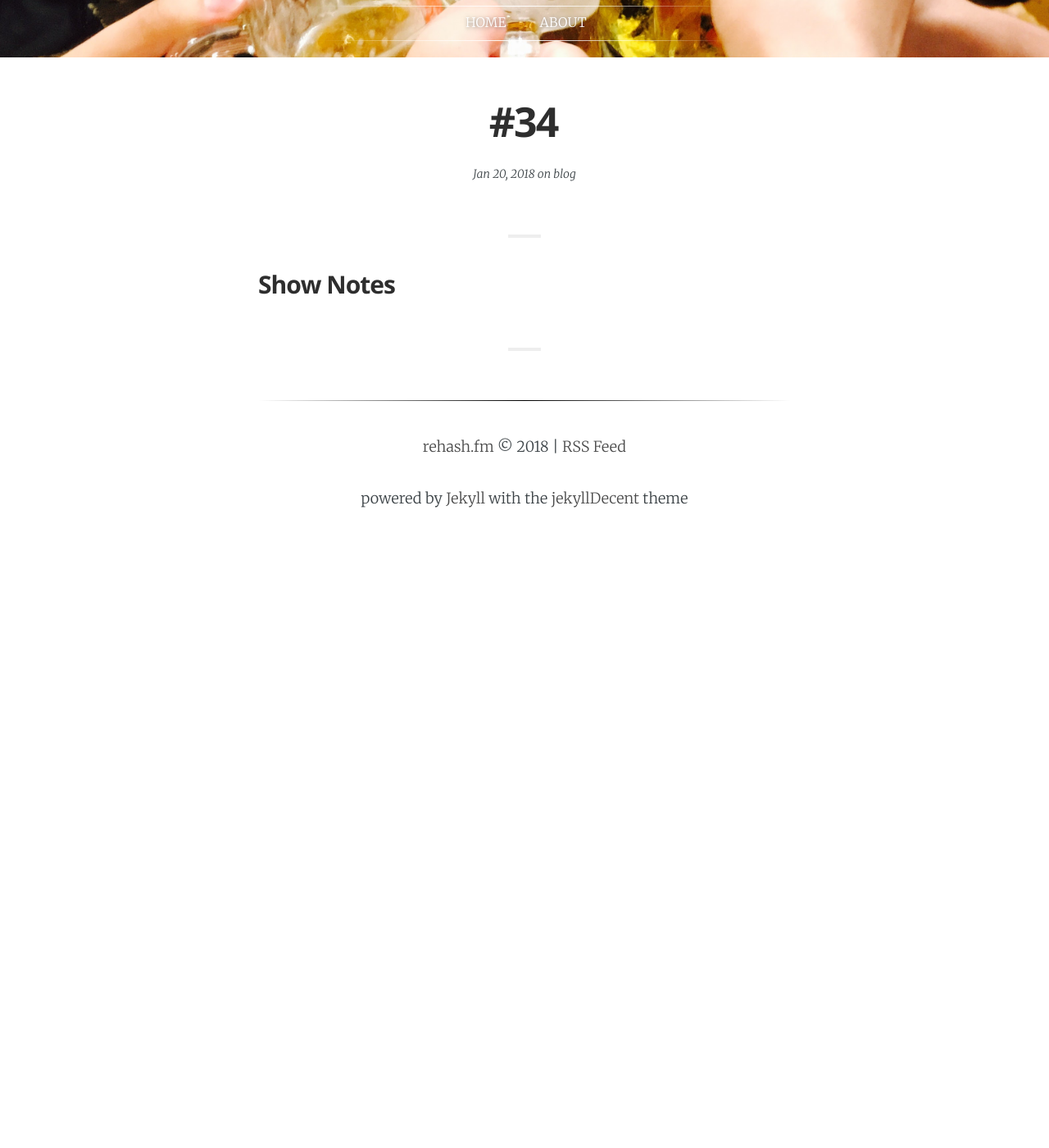
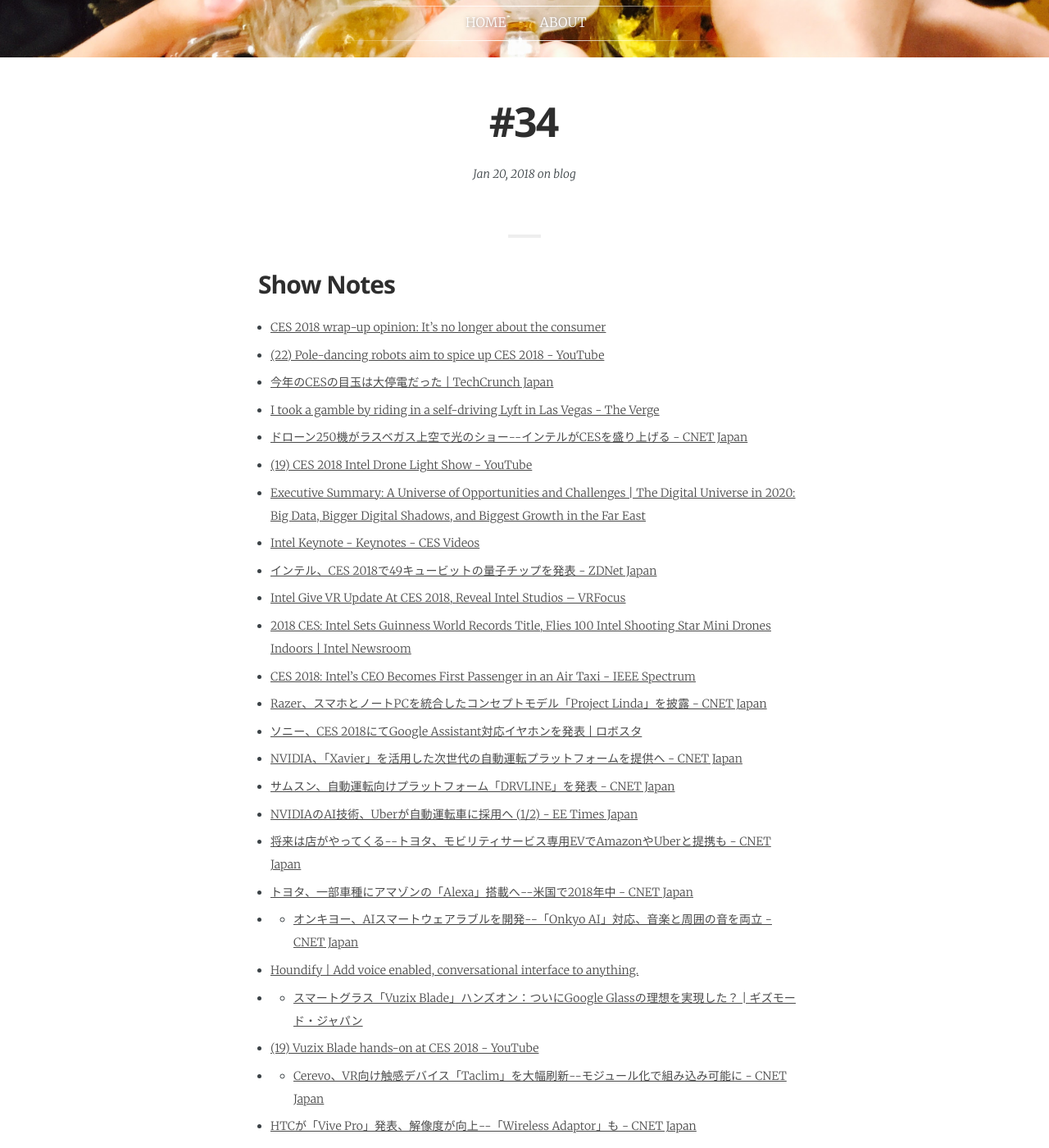
Before and after one commit to rehashfm/rehash.fm, a Jekyll site: the page built from _posts/2018-01-21-34.md, in a window 1280 px wide and 1400 px high, scrolled down 270 px. Shown: the whole window at 82% size. Built offline with Jekyll 4.4.1, drawn with Linux system fonts in a browser that asks for light colours; some web fonts are replaced; before the commit the page ends 900 px from its top, so only the background shows below that; some of the changed text lies outside the part shown.

Commit message:
add links

```diff
--- a/_posts/2018-01-21-34.md
+++ b/_posts/2018-01-21-34.md
@@ -9,3 +9,36 @@
 ---
 
 ## Show Notes
+- [CES 2018 wrap\-up opinion: It's no longer about the consumer](https://www.cnbc.com/2018/01/12/ces-2018-wrap-up-opinion-its-no-longer-about-the-consumer.html){:target="_blank"}
+- [\(22\) Pole\-dancing robots aim to spice up CES 2018 \- YouTube](https://www.youtube.com/watch?v=A8p0fpggUq4){:target="_blank"}
+- [今年のCESの目玉は大停電だった \| TechCrunch Japan](http://jp.techcrunch.com/2018/01/11/2018-01-10-the-day-the-lights-went-out-at-ces/){:target="_blank"}
+- [I took a gamble by riding in a self\-driving Lyft in Las Vegas \- The Verge](https://www.theverge.com/2018/1/8/16860590/self-driving-lyft-las-vegas-ces-2018){:target="_blank"}
+- [ドローン250機がラスベガス上空で光のショー\-\-インテルがCESを盛り上げる \- CNET Japan](https://japan.cnet.com/article/35113069/){:target="_blank"}
+- [\(19\) CES 2018 Intel Drone Light Show \- YouTube](https://www.youtube.com/watch?v=zxymra0Dppk){:target="_blank"}
+- [Executive Summary: A Universe of Opportunities and Challenges \| The Digital Universe in 2020: Big Data, Bigger Digital Shadows, and Biggest Growth in the Far East](https://www.emc.com/leadership/digital-universe/2012iview/executive-summary-a-universe-of.htm){:target="_blank"}
+- [Intel Keynote \- Keynotes \- CES Videos](http://videos.ces.tech/detail/videos/keynotes/video/5707566251001/intel-keynote?autoStart=true){:target="_blank"}
+- [インテル、CES 2018で49キュービットの量子チップを発表 \- ZDNet Japan](https://japan.zdnet.com/article/35112933/){:target="_blank"}
+- [Intel Give VR Update At CES 2018, Reveal Intel Studios – VRFocus](https://www.vrfocus.com/2018/01/intel-give-vr-update-at-ces-2018-reveal-intel-studios/){:target="_blank"}
+- [2018 CES: Intel Sets Guinness World Records Title, Flies 100 Intel Shooting Star Mini Drones Indoors \| Intel Newsroom](https://newsroom.intel.com/news/intel-sets-guinness-world-records-title-flies-100-intel-shooting-star-mini-drones-indoors/){:target="_blank"}
+- [CES 2018: Intel's CEO Becomes First Passenger in an Air Taxi \- IEEE Spectrum](https://spectrum.ieee.org/cars-that-think/aerospace/aviation/volocopters-ceo-drinks-own-koolaid-by-riding-in-prototype-air-taxi){:target="_blank"}
+- [Razer、スマホとノートPCを統合したコンセプトモデル「Project Linda」を披露 \- CNET Japan](https://japan.cnet.com/article/35112926/){:target="_blank"}
+- [ソニー、CES 2018にてGoogle Assistant対応イヤホンを発表 \| ロボスタ](https://robotstart.info/2018/01/10/sony-headphones-google-assistant.html){:target="_blank"}
+- [NVIDIA、「Xavier」を活用した次世代の自動運転プラットフォームを提供へ \- CNET Japan](https://japan.cnet.com/article/35112854/){:target="_blank"}
+- [サムスン、自動運転向けプラットフォーム「DRVLINE」を発表 \- CNET Japan](https://japan.cnet.com/article/35113001/){:target="_blank"}
+- [NVIDIAのAI技術、Uberが自動運転車に採用へ \(1/2\) \- EE Times Japan](http://eetimes.jp/ee/articles/1801/09/news067.html){:target="_blank"}
+- [将来は店がやってくる\-\-トヨタ、モビリティサービス専用EVでAmazonやUberと提携も \- CNET Japan](https://japan.cnet.com/article/35112872/){:target="_blank"}
+- [トヨタ、一部車種にアマゾンの「Alexa」搭載へ\-\-米国で2018年中 \- CNET Japan](https://japan.cnet.com/article/35112923/){:target="_blank"}
+- - [オンキヨー、AIスマートウェアラブルを開発\-\-「Onkyo AI」対応、音楽と周囲の音を両立 \- CNET Japan](https://japan.cnet.com/article/35112897/){:target="_blank"}
+- [Houndify \| Add voice enabled, conversational interface to anything\.](https://www.houndify.com/){:target="_blank"}
+- - [スマートグラス「Vuzix Blade」ハンズオン：ついにGoogle Glassの理想を実現した？ \| ギズモード・ジャパン](https://www.gizmodo.jp/2018/01/smart-glass-vuzix-blade-handson.html){:target="_blank"}
+- [\(19\) Vuzix Blade hands\-on at CES 2018 \- YouTube](https://www.youtube.com/watch?v=gs0Fwa4D654){:target="_blank"}
+- - [Cerevo、VR向け触感デバイス「Taclim」を大幅刷新\-\-モジュール化で組み込み可能に \- CNET Japan](https://japan.cnet.com/article/35112881/){:target="_blank"}
+- [HTCが「Vive Pro」発表、解像度が向上\-\-「Wireless Adaptor」も \- CNET Japan](https://japan.cnet.com/article/35112853/){:target="_blank"}
+- [レノボ、VRヘッドセット「Mirage Solo」\-\-初の「Daydream」対応スタンドアロンHMD \- CNET Japan](https://japan.cnet.com/article/35112916/){:target="_blank"}
+- [レノボ、VRヘッドセット「Mirage Solo」\-\-初の「Daydream」対応スタンドアロンHMD \- CNET Japan](https://japan.cnet.com/article/35112916/){:target="_blank"}
+- [Mirage Solo with Daydream & Mirage Camera with Daydream \| Standalone Virtual Reality Headset & VR Camera \| Lenovo Ireland](https://www3.lenovo.com/ie/en/daydreamvr/){:target="_blank"}
+- [りゅうおうのおしごと](http://www.ryuoh-anime.com/index.html){:target="_blank"}
+- [TVアニメ「からかい上手の高木さん」公式サイト](http://takagi3.me/){:target="_blank"}
+- [『ヴァイオレット・エヴァーガーデン』公式サイト](http://violet-evergarden.jp/){:target="_blank"}
+− [アニメ「ラーメン大好き小泉さん」公式サイト](http://ramen-koizumi.com/){:target="_blank"}
+- [TVアニメ「ポプテピピック」公式サイト](http://hoshiiro.jp/){:target="_blank"}
```
